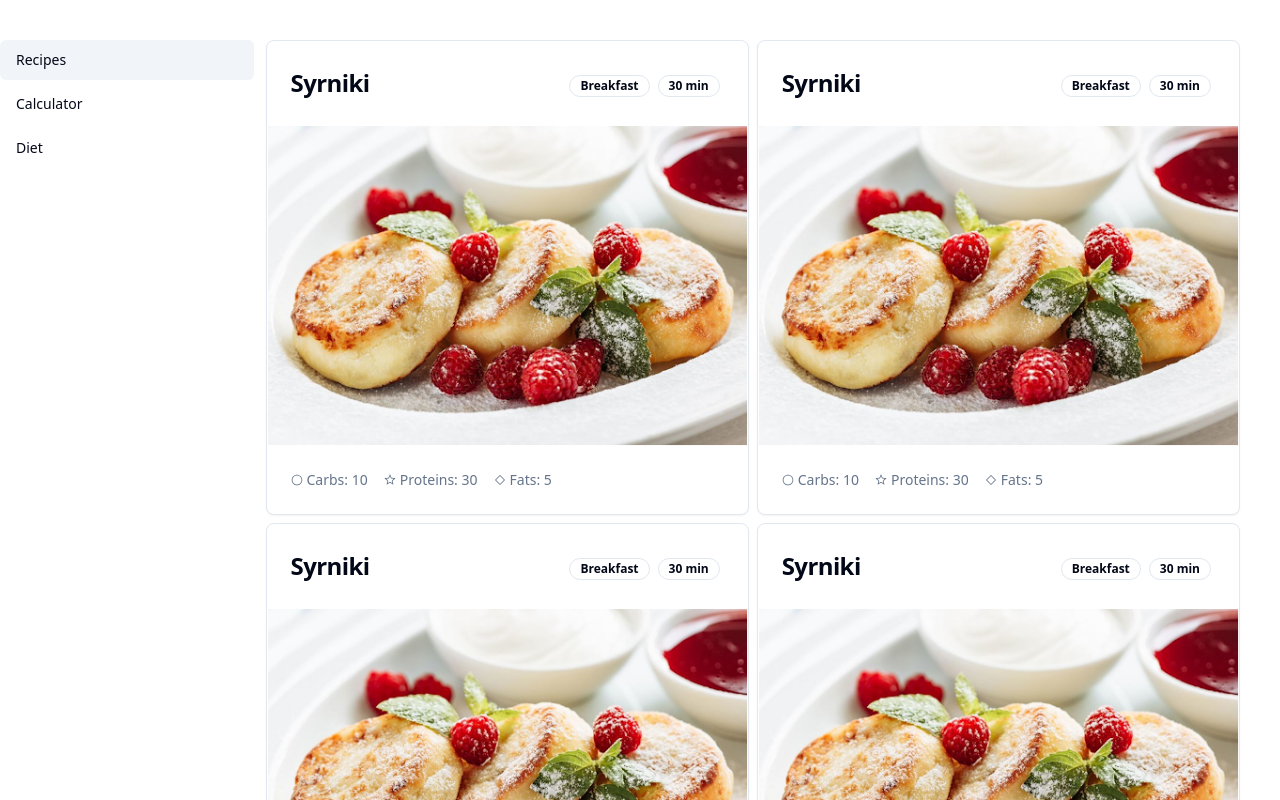
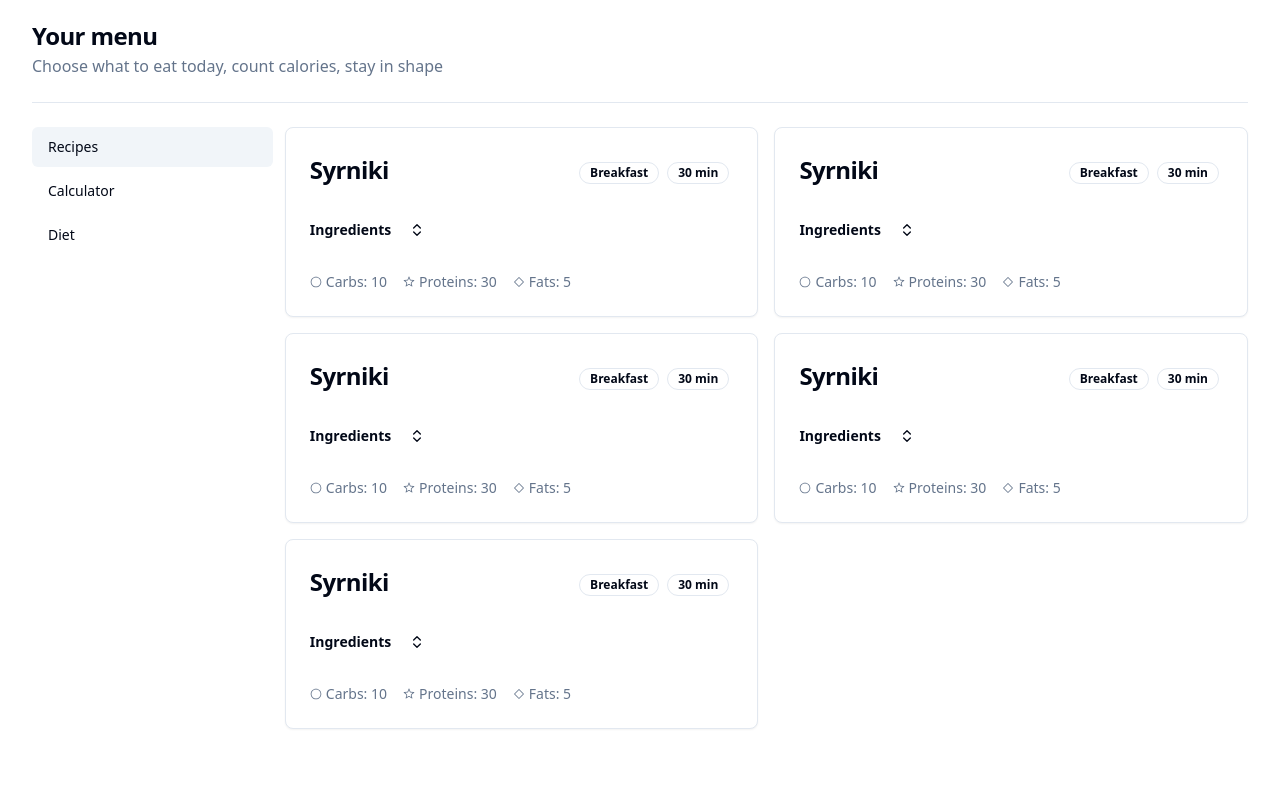
Before and after one commit to serg-kan/recipe-app, a Next.js app in the folder frontend/: page / in a window 1280 px wide. Shown: the top 800 px of the page. Built offline with nearby package versions, Linux system fonts and the light colour scheme.

Commit message:
feat: card layout

```diff
--- a/frontend/app/page.tsx
+++ b/frontend/app/page.tsx
@@ -1,6 +1,7 @@
 import RecipeCard from "@/components/recipe-card";
 import MealDiary from "@/components/meal-diary";
 import {SidebarNav} from '@/components/sidebar';
+import {Separator} from '@/components/ui/separator'
 
 const sidebarNavItems = [
   {
@@ -19,12 +20,19 @@ const sidebarNavItems = [
 
 export default function Home() {
   return (
-    <div className="flex flex-row space-x-3 mx-auto pt-10">
+    <div className="container">
+        <div className="space-y-0.5 pt-5">
+          <h2 className="text-2xl font-bold tracking-tight">Your menu</h2>
+          <p className="text-muted-foreground">
+            Choose what to eat today, count calories, stay in shape
+          </p>
+        </div>
+        <Separator className="my-6" />
+        <div className="flex flex-row space-x-3 mx-auto">
           <div className="basis-1/5">
             <SidebarNav items={sidebarNavItems} />
           </div>
-      <div className="basis-4/5 pr-10">
-        <div className="grid grid-cols-2 gap-2">
+          <div className="basis-4/5 grid grid-cols-2 gap-4">
               <RecipeCard />
               <RecipeCard />
               <RecipeCard />
@@ -32,11 +40,6 @@ export default function Home() {
               <RecipeCard />
           </div>
         </div>
-      {/* <div className="basis-2/5">
-        <div className="flex flex-col space-y-4">
-          <MealDiary />
-        </div>
-      </div> */}
       </div>
   )
 }
--- a/frontend/components/recipe-card.tsx
+++ b/frontend/components/recipe-card.tsx
@@ -7,6 +7,14 @@ import {
   StarIcon,
   ComponentInstanceIcon
 } from "@radix-ui/react-icons"
+import {
+  Collapsible,
+  CollapsibleContent,
+  CollapsibleTrigger,
+} from "@/components/ui/collapsible"
+import { ChevronsUpDown, Plus, X } from "lucide-react"
+
+
 import { Badge } from "@/components/ui/badge"
 import Pic from '@/public/pic.png'
 
@@ -35,7 +43,13 @@ import { Switch } from "@/components/ui/switch"
 
 export default function RecipeCard() {
   return (
-    <Card>
+    <Card className="flex flex-col">
+      {/* <Image
+            src={Pic}
+            height={150}
+            alt="Picture of the author"
+          /> */}
+      <div>
         <CardHeader className="flex flex-row items-center justify-between">
           <CardTitle>Syrniki</CardTitle>
           <CardDescription>
@@ -43,12 +57,30 @@ export default function RecipeCard() {
             <Badge variant="outline" className="m-1">30 min</Badge>
           </CardDescription>
         </CardHeader>
-      <CardContent className="px-0">
-        <Image
-          src={Pic}
-          height={400}
-          alt="Picture of the author"
-        />
+        <CardContent>
+
+          <Collapsible className="w-[350px] space-y-2">
+            <div className="flex items-center space-x-2">
+              <h4 className="text-sm font-semibold">
+                Ingredients
+              </h4>
+              <CollapsibleTrigger asChild>
+                <Button variant="ghost" size="sm" className="w-9 p-0">
+                  <ChevronsUpDown className="h-4 w-4" />
+                  <span className="sr-only">Toggle</span>
+                </Button>
+              </CollapsibleTrigger>
+            </div>
+            <CollapsibleContent className="space-y-2">
+              <div className="rounded-md border px-4 py-3 font-mono text-sm">
+                Sour cream: 200g
+              </div>
+              <div className="rounded-md border px-4 py-3 font-mono text-sm">
+                Flour: 500g
+              </div>
+            </CollapsibleContent>
+          </Collapsible>
+
         </CardContent>
         <CardFooter>
         <div className="flex space-x-4 text-sm text-muted-foreground">
@@ -66,6 +98,8 @@ export default function RecipeCard() {
             </div>
           </div>
         </CardFooter>
+      </div>
+
     </Card>
   )
 }
--- /dev/null
+++ b/frontend/components/ui/collapsible.tsx
@@ -0,0 +1,11 @@
+"use client"
+
+import * as CollapsiblePrimitive from "@radix-ui/react-collapsible"
+
+const Collapsible = CollapsiblePrimitive.Root
+
+const CollapsibleTrigger = CollapsiblePrimitive.CollapsibleTrigger
+
+const CollapsibleContent = CollapsiblePrimitive.CollapsibleContent
+
+export { Collapsible, CollapsibleTrigger, CollapsibleContent }
--- /dev/null
+++ b/frontend/components/ui/separator.tsx
@@ -0,0 +1,31 @@
+"use client"
+
+import * as React from "react"
+import * as SeparatorPrimitive from "@radix-ui/react-separator"
+
+import { cn } from "@/lib/utils"
+
+const Separator = React.forwardRef<
+  React.ElementRef<typeof SeparatorPrimitive.Root>,
+  React.ComponentPropsWithoutRef<typeof SeparatorPrimitive.Root>
+>(
+  (
+    { className, orientation = "horizontal", decorative = true, ...props },
+    ref
+  ) => (
+    <SeparatorPrimitive.Root
+      ref={ref}
+      decorative={decorative}
+      orientation={orientation}
+      className={cn(
+        "shrink-0 bg-border",
+        orientation === "horizontal" ? "h-[1px] w-full" : "h-full w-[1px]",
+        className
+      )}
+      {...props}
+    />
+  )
+)
+Separator.displayName = SeparatorPrimitive.Root.displayName
+
+export { Separator }
--- a/frontend/package.json
+++ b/frontend/package.json
@@ -9,9 +9,11 @@
     "lint": "next lint"
   },
   "dependencies": {
+    "@radix-ui/react-collapsible": "^1.0.3",
     "@radix-ui/react-icons": "^1.3.0",
     "@radix-ui/react-label": "^2.0.2",
     "@radix-ui/react-select": "^2.0.0",
+    "@radix-ui/react-separator": "^1.0.3",
     "@radix-ui/react-slot": "^1.0.2",
     "@radix-ui/react-switch": "^1.0.3",
     "class-variance-authority": "^0.7.0",
```
Also changed, not shown: 1 other file (tests, documents, lock files or other folders). Lines whose indentation alone changed are shown as unchanged.
